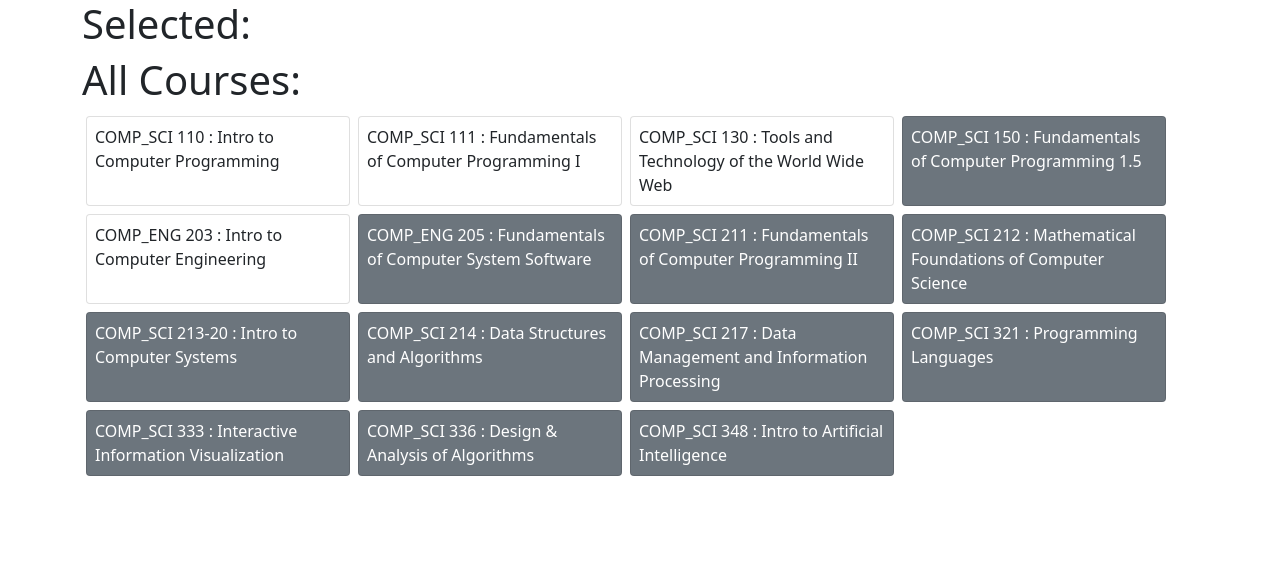
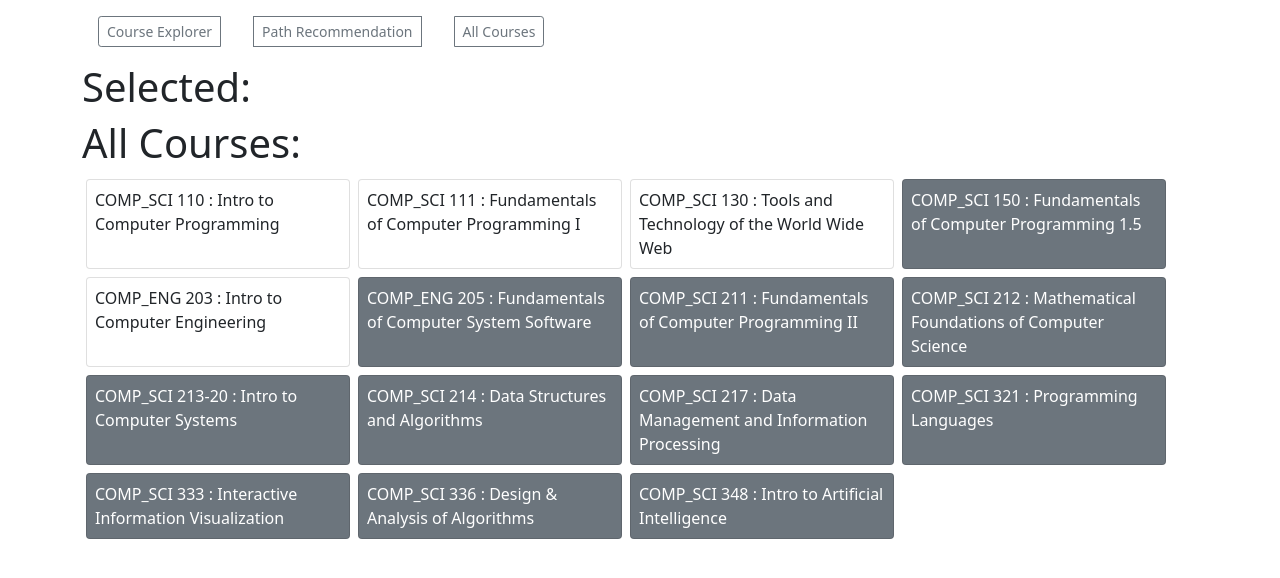
Before and after one commit to 397-f21/crouton.nu, a React (Create React App) app: page / in a window 1280 px wide. Shown: the top 578 px of the page. Built offline with nearby package versions, Linux system fonts and the light colour scheme.

Commit message:
tool selector:

```diff
--- a/src/App.js
+++ b/src/App.js
@@ -1,18 +1,17 @@
-import React from 'react';
+import React, { useState } from 'react';
 import './App.css';
 import {CourseList} from './components/CourseList';
+import TermSelector from './components/ToolSelector';
 //import { useData } from './utilities/firebase.js';
 
-// const Banner = ({ title }) => (
-//   <h1>{ title }</h1>
-// );
 
 const App = () => {
-  //const [schedule, loading, error] = useData('/', addScheduleTimes);
+  const [tool, setTool] = useState("Course Explorer");
 
   return (
     <div className="container">
-      <CourseList />
+      <TermSelector setTool = {setTool}/>
+      {tool === "Course Explorer" ? <CourseList /> : null}
     </div>
   );
 };
--- /dev/null
+++ b/src/components/ToolSelector.js
@@ -0,0 +1,24 @@
+
+
+const TermSelector = ({setTool}) => {
+
+    const tools = ["Course Explorer", "Path Recommendation", "All Courses"];
+    return (
+        <div className="btn-group">
+        {
+            tools.map(tool => <ToolButton key={tool} tool={tool} setTool={setTool}/>)
+        }
+        </div>
+    )
+};
+
+
+const ToolButton = ({tool, setTool}) => (
+    <>
+      <button className="btn btn-outline-secondary btn-sm m-3" onClick={() => setTool(tool)}>
+                {tool}
+      </button>
+    </>
+);
+
+export default TermSelector;
```
